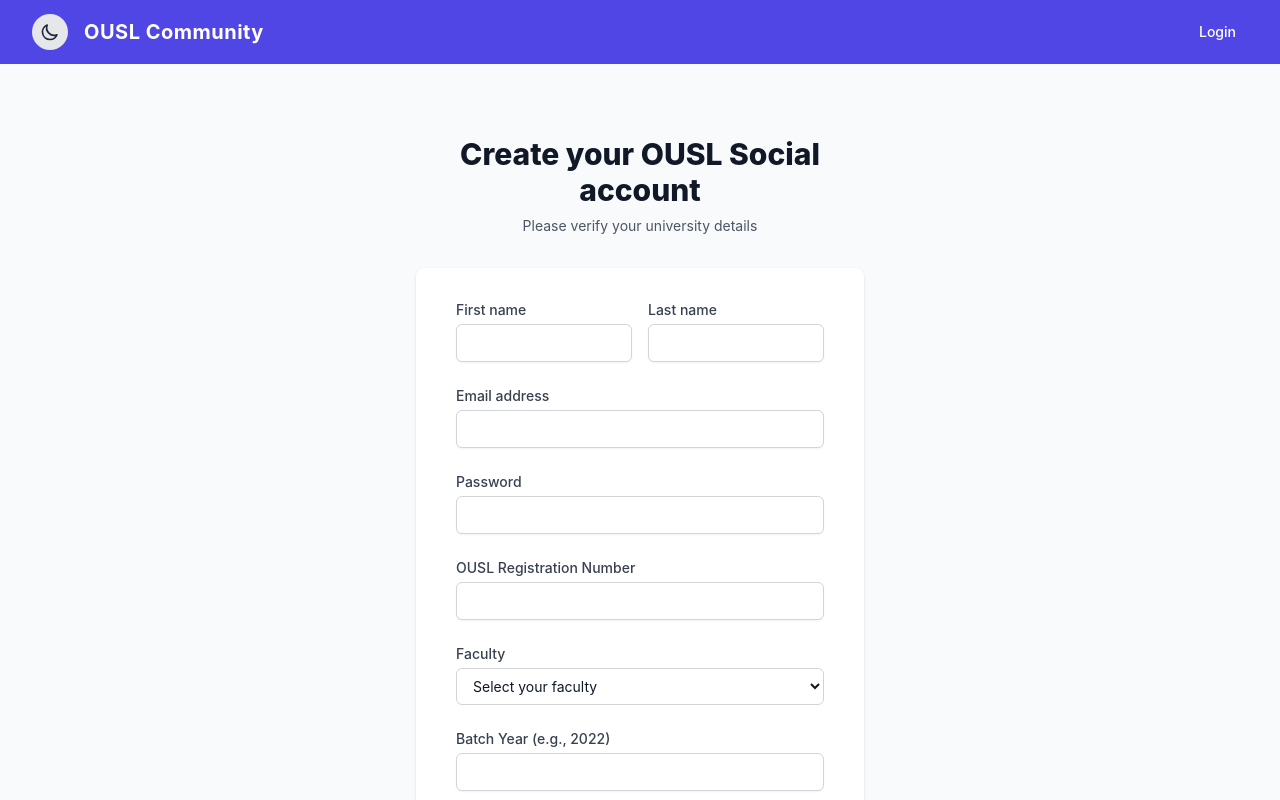
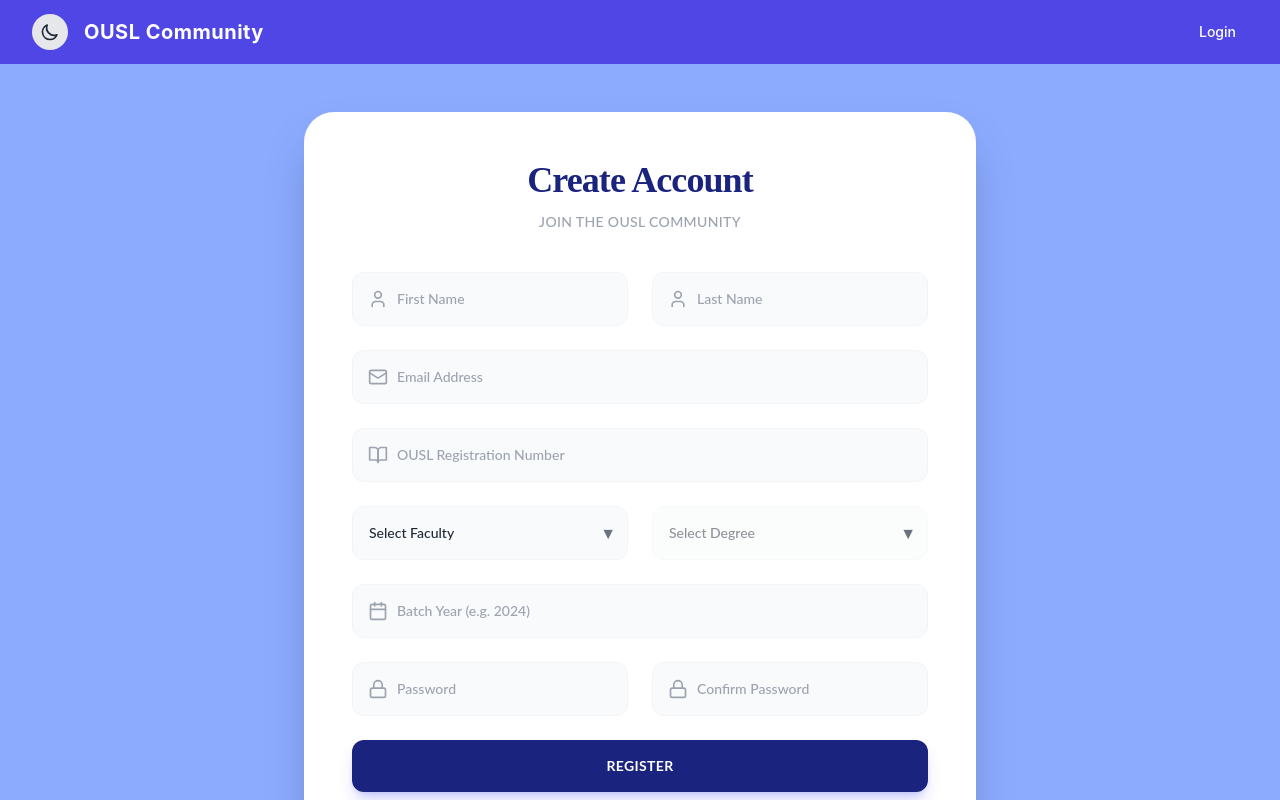
Before and after one commit to Sandun441/OpenSocialM, a React (Create React App) app in the folder frontend/: page /register in a window 1280 px wide. Shown: the top 800 px of the page. Built offline with nearby package versions, Linux system fonts and the light colour scheme.

Commit message:
Updated register frontend

```diff
--- a/frontend/src/components/auth/Register.js
+++ b/frontend/src/components/auth/Register.js
@@ -1,6 +1,7 @@
 import React, { useState, useContext } from 'react';
-import { useNavigate } from 'react-router-dom';
+import { useNavigate, Link } from 'react-router-dom';
 import { AuthContext } from '../../context/authContext';
+import { User, Mail, Lock, BookOpen, Calendar } from 'lucide-react';
 
 const degreeProgramMap = {
   'Engineering Technology': [
@@ -59,6 +60,7 @@
     lastName: '',
     email: '',
     password: '',
+    confirmPassword: '',
     registrationNumber: '',
     faculty: '',
     degreeProgram: '',
@@ -66,18 +68,28 @@
   });
 
   const [isLoading, setIsLoading] = useState(false);
+  const [localError, setLocalError] = useState('');
 
   const onChange = e => {
     setFormData({ ...formData, [e.target.name]: e.target.value });
     if (error) clearErrors();
+    if (localError) setLocalError('');
   };
 
   const onSubmit = async e => {
     e.preventDefault();
     clearErrors();
+    setLocalError('');
+
+    if (formData.password !== formData.confirmPassword) {
+      setLocalError("Passwords do not match");
+      return;
+    }
+
     setIsLoading(true);
     try {
-      const success = await register(formData);
+      const { confirmPassword, ...dataToSend } = formData;
+      const success = await register(dataToSend);
       if (success) navigate('/dashboard');
     } finally {
       setIsLoading(false);
@@ -85,223 +97,199 @@
   };
 
   return (
-    <div className="min-h-screen bg-gray-50 dark:bg-gray-900 flex flex-col justify-center py-12 sm:px-6 lg:px-8">
-      <div className="sm:mx-auto sm:w-full sm:max-w-md">
-        <h2 className="mt-6 text-center text-3xl font-extrabold text-gray-900 dark:text-white">
-          Create your OUSL Social account
+    // 1. BACKGROUND: Added 'dark:bg-slate-900'
+    <div className="min-h-screen bg-[#8CABFF] dark:bg-slate-900 transition-colors duration-300 flex items-center justify-center p-4 font-['Lato'] py-12">
+
+      {/* 2. MAIN CARD: Added 'dark:bg-slate-800' */}
+      <div className="bg-white dark:bg-slate-800 rounded-[30px] shadow-2xl w-full max-w-2xl p-8 md:p-12 transform transition-all hover:shadow-3xl">
+
+        {/* HEADER */}
+        <div className="text-center mb-10">
+          <h2 className="text-4xl font-bold font-['Playfair_Display'] text-[#1A237E] dark:text-white mb-3 tracking-tight">
+            Create Account
           </h2>
-        <p className="mt-2 text-center text-sm text-gray-600 dark:text-gray-300">
-          Please verify your university details
+          <p className="text-gray-400 dark:text-gray-400 text-sm font-medium tracking-wide uppercase">
+            Join the OUSL Community
           </p>
         </div>
 
-      <div className="mt-8 sm:mx-auto sm:w-full sm:max-w-md">
-        <div className="bg-white dark:bg-gray-800 py-8 px-4 shadow sm:rounded-lg sm:px-10">
-          {error && (
-            <div className="mb-4 bg-red-50 dark:bg-red-900/20 border-l-4 border-red-500 dark:border-red-700 p-4">
-              <div className="flex">
-                <div className="flex-shrink-0">
-                  <svg className="h-5 w-5 text-red-500" xmlns="http://www.w3.org/2000/svg" viewBox="0 0 20 20" fill="currentColor">
-                    <path fillRule="evenodd" d="M10 18a8 8 0 100-16 8 8 0 000 16zM8.707 7.293a1 1 0 00-1.414 1.414L8.586 10l-1.293 1.293a1 1 0 101.414 1.414L10 11.414l1.293 1.293a1 1 0 001.414-1.414L11.414 10l1.293-1.293a1 1 0 00-1.414-1.414L10 8.586 8.707 7.293z" clipRule="evenodd" />
-                  </svg>
-                </div>
-                <div className="ml-3">
-                  <p className="text-sm text-red-700 dark:text-red-300">{error}</p>
-                </div>
-              </div>
+        {/* ERROR MESSAGE */}
+        {(error || localError) && (
+          <div className="mb-6 p-3 rounded-xl bg-red-50 dark:bg-red-900/30 text-red-500 dark:text-red-300 text-sm text-center border border-red-100 dark:border-red-800 animate-pulse font-medium">
+            {error || localError}
           </div>
         )}
 
         <form className="space-y-6" onSubmit={onSubmit}>
-            <div className="grid grid-cols-1 gap-y-6 gap-x-4 sm:grid-cols-2">
-              <div>
-                <label htmlFor="firstName" className="block text-sm font-medium text-gray-700 dark:text-gray-300">
-                  First name
-                </label>
-                <div className="mt-1">
+
+          {/* NAME FIELDS */}
+          <div className="grid grid-cols-1 md:grid-cols-2 gap-6">
+            <div className="relative group">
+               <div className="absolute inset-y-0 left-0 pl-4 flex items-center pointer-events-none">
+                <User className="h-5 w-5 text-gray-400 group-focus-within:text-[#1A237E] transition-colors" />
+              </div>
               <input
-                    id="firstName"
                 name="firstName"
                 type="text"
+                required
+                placeholder="First Name"
                 value={formData.firstName}
                 onChange={onChange}
+                className="w-full pl-11 pr-4 py-4 bg-gray-50 dark:bg-slate-700 border border-gray-100 dark:border-slate-600 text-gray-800 dark:text-white text-sm rounded-xl focus:ring-2 focus:ring-[#1A237E] focus:border-transparent outline-none transition-all placeholder-gray-400 dark:placeholder-gray-500 font-medium"
+              />
+            </div>
+            <div className="relative group">
+               <div className="absolute inset-y-0 left-0 pl-4 flex items-center pointer-events-none">
+                <User className="h-5 w-5 text-gray-400 group-focus-within:text-[#1A237E] transition-colors" />
+              </div>
+              <input
+                name="lastName"
+                type="text"
                 required
-                    className="appearance-none block w-full px-3 py-2 border border-gray-300 dark:border-gray-600 rounded-md shadow-sm placeholder-gray-400 dark:placeholder-gray-500 focus:outline-none focus:ring-indigo-500 focus:border-indigo-500 sm:text-sm bg-white dark:bg-gray-700 text-gray-900 dark:text-white"
+                placeholder="Last Name"
+                value={formData.lastName}
+                onChange={onChange}
+                className="w-full pl-11 pr-4 py-4 bg-gray-50 dark:bg-slate-700 border border-gray-100 dark:border-slate-600 text-gray-800 dark:text-white text-sm rounded-xl focus:ring-2 focus:ring-[#1A237E] focus:border-transparent outline-none transition-all placeholder-gray-400 dark:placeholder-gray-500 font-medium"
               />
             </div>
           </div>
 
-              <div>
-                <label htmlFor="lastName" className="block text-sm font-medium text-gray-700 dark:text-gray-300">
-                  Last name
-                </label>
-                <div className="mt-1">
+          {/* EMAIL */}
+          <div className="relative group">
+            <div className="absolute inset-y-0 left-0 pl-4 flex items-center pointer-events-none">
+              <Mail className="h-5 w-5 text-gray-400 group-focus-within:text-[#1A237E] transition-colors" />
+            </div>
             <input
-                    id="lastName"
-                    name="lastName"
+              name="email"
+              type="email"
+              required
+              placeholder="Email Address"
+              value={formData.email}
+              onChange={onChange}
+              className="w-full pl-11 pr-4 py-4 bg-gray-50 dark:bg-slate-700 border border-gray-100 dark:border-slate-600 text-gray-800 dark:text-white text-sm rounded-xl focus:ring-2 focus:ring-[#1A237E] focus:border-transparent outline-none transition-all placeholder-gray-400 dark:placeholder-gray-500 font-medium"
+            />
+          </div>
+
+          {/* OUSL REG NO */}
+          <div className="relative group">
+            <div className="absolute inset-y-0 left-0 pl-4 flex items-center pointer-events-none">
+              <BookOpen className="h-5 w-5 text-gray-400 group-focus-within:text-[#1A237E] transition-colors" />
+            </div>
+            <input
+              name="registrationNumber"
               type="text"
-                    value={formData.lastName}
+              required
+              placeholder="OUSL Registration Number"
+              value={formData.registrationNumber}
+              onChange={onChange}
+              className="w-full pl-11 pr-4 py-4 bg-gray-50 dark:bg-slate-700 border border-gray-100 dark:border-slate-600 text-gray-800 dark:text-white text-sm rounded-xl focus:ring-2 focus:ring-[#1A237E] focus:border-transparent outline-none transition-all placeholder-gray-400 dark:placeholder-gray-500 font-medium"
+            />
+          </div>
+
+          {/* FACULTY & DEGREE */}
+          <div className="grid grid-cols-1 md:grid-cols-2 gap-6">
+            <div className="relative group">
+              <select
+                name="faculty"
+                value={formData.faculty}
                 onChange={onChange}
                 required
-                    className="appearance-none block w-full px-3 py-2 border border-gray-300 dark:border-gray-600 rounded-md shadow-sm placeholder-gray-400 dark:placeholder-gray-500 focus:outline-none focus:ring-indigo-500 focus:border-indigo-500 sm:text-sm bg-white dark:bg-gray-700 text-gray-900 dark:text-white"
-                  />
+                className="w-full px-4 py-4 bg-gray-50 dark:bg-slate-700 border border-gray-100 dark:border-slate-600 text-gray-800 dark:text-white text-sm rounded-xl focus:ring-2 focus:ring-[#1A237E] focus:border-transparent outline-none transition-all font-medium appearance-none cursor-pointer"
+              >
+                <option value="">Select Faculty</option>
+                {faculties.map(fac => <option key={fac} value={fac}>{fac}</option>)}
+              </select>
+              <div className="absolute inset-y-0 right-0 flex items-center pr-3 pointer-events-none text-gray-500">▼</div>
             </div>
+
+            <div className="relative group">
+              <select
+                name="degreeProgram"
+                value={formData.degreeProgram}
+                onChange={onChange}
+                required
+                disabled={!formData.faculty}
+                className={`w-full px-4 py-4 bg-gray-50 dark:bg-slate-700 border border-gray-100 dark:border-slate-600 text-gray-800 dark:text-white text-sm rounded-xl focus:ring-2 focus:ring-[#1A237E] focus:border-transparent outline-none transition-all font-medium appearance-none cursor-pointer ${!formData.faculty ? 'opacity-50 cursor-not-allowed' : ''}`}
+              >
+                <option value="">Select Degree</option>
+                {formData.faculty && degreeProgramMap[formData.faculty]?.map(deg => (
+                  <option key={deg} value={deg}>{deg}</option>
+                ))}
+              </select>
+              <div className="absolute inset-y-0 right-0 flex items-center pr-3 pointer-events-none text-gray-500">▼</div>
             </div>
           </div>
 
-            <div>
-              <label htmlFor="email" className="block text-sm font-medium text-gray-700 dark:text-gray-300">
-                Email address
-              </label>
-              <div className="mt-1">
+          {/* BATCH YEAR */}
+          <div className="relative group">
+            <div className="absolute inset-y-0 left-0 pl-4 flex items-center pointer-events-none">
+              <Calendar className="h-5 w-5 text-gray-400 group-focus-within:text-[#1A237E] transition-colors" />
+            </div>
             <input
-                  id="email"
-                  name="email"
-                  type="email"
-                  autoComplete="email"
-                  value={formData.email}
+              name="batch"
+              type="number"
+              min="2000"
+              max={new Date().getFullYear()}
+              required
+              placeholder="Batch Year (e.g. 2024)"
+              value={formData.batch}
               onChange={onChange}
+              className="w-full pl-11 pr-4 py-4 bg-gray-50 dark:bg-slate-700 border border-gray-100 dark:border-slate-600 text-gray-800 dark:text-white text-sm rounded-xl focus:ring-2 focus:ring-[#1A237E] focus:border-transparent outline-none transition-all placeholder-gray-400 dark:placeholder-gray-500 font-medium"
+            />
+          </div>
+
+          {/* PASSWORD FIELDS */}
+          <div className="grid grid-cols-1 md:grid-cols-2 gap-6">
+            <div className="relative group">
+              <div className="absolute inset-y-0 left-0 pl-4 flex items-center pointer-events-none">
+                <Lock className="h-5 w-5 text-gray-400 group-focus-within:text-[#1A237E] transition-colors" />
+              </div>
+              <input
+                name="password"
+                type="password"
                 required
-                  className="appearance-none block w-full px-3 py-2 border border-gray-300 dark:border-gray-600 rounded-md shadow-sm placeholder-gray-400 dark:placeholder-gray-500 focus:outline-none focus:ring-indigo-500 focus:border-indigo-500 sm:text-sm bg-white dark:bg-gray-700 text-gray-900 dark:text-white"
+                minLength={6}
+                placeholder="Password"
+                value={formData.password}
+                onChange={onChange}
+                className="w-full pl-11 pr-4 py-4 bg-gray-50 dark:bg-slate-700 border border-gray-100 dark:border-slate-600 text-gray-800 dark:text-white text-sm rounded-xl focus:ring-2 focus:ring-[#1A237E] focus:border-transparent outline-none transition-all placeholder-gray-400 dark:placeholder-gray-500 font-medium"
+              />
+            </div>
+            <div className="relative group">
+              <div className="absolute inset-y-0 left-0 pl-4 flex items-center pointer-events-none">
+                <Lock className="h-5 w-5 text-gray-400 group-focus-within:text-[#1A237E] transition-colors" />
+              </div>
+              <input
+                name="confirmPassword"
+                type="password"
+                required
+                placeholder="Confirm Password"
+                value={formData.confirmPassword}
+                onChange={onChange}
+                className="w-full pl-11 pr-4 py-4 bg-gray-50 dark:bg-slate-700 border border-gray-100 dark:border-slate-600 text-gray-800 dark:text-white text-sm rounded-xl focus:ring-2 focus:ring-[#1A237E] focus:border-transparent outline-none transition-all placeholder-gray-400 dark:placeholder-gray-500 font-medium"
               />
             </div>
           </div>
 
-            <div>
-              <label htmlFor="password" className="block text-sm font-medium text-gray-700 dark:text-gray-300">
-                Password
-              </label>
-              <div className="mt-1">
-                <input
-                  id="password"
-                  name="password"
-                  type="password"
-                  autoComplete="new-password"
-                  value={formData.password}
-                  onChange={onChange}
-                  required
-                  minLength={6}
-                  className="appearance-none block w-full px-3 py-2 border border-gray-300 dark:border-gray-600 rounded-md shadow-sm placeholder-gray-400 dark:placeholder-gray-500 focus:outline-none focus:ring-indigo-500 focus:border-indigo-500 sm:text-sm bg-white dark:bg-gray-700 text-gray-900 dark:text-white"
-                />
-              </div>
-            </div>
-
-            <div>
-              <label htmlFor="registrationNumber" className="block text-sm font-medium text-gray-700 dark:text-gray-300">
-                OUSL Registration Number
-              </label>
-              <div className="mt-1">
-                <input
-                  id="registrationNumber"
-                  name="registrationNumber"
-                  type="text"
-                  value={formData.registrationNumber}
-                  onChange={onChange}
-                  required
-                  className="appearance-none block w-full px-3 py-2 border border-gray-300 dark:border-gray-600 rounded-md shadow-sm placeholder-gray-400 dark:placeholder-gray-500 focus:outline-none focus:ring-indigo-500 focus:border-indigo-500 sm:text-sm bg-white dark:bg-gray-700 text-gray-900 dark:text-white"
-                />
-              </div>
-            </div>
-
-            <div>
-              <label htmlFor="faculty" className="block text-sm font-medium text-gray-700 dark:text-gray-300">Faculty</label>
-              <select
-                id="faculty"
-                name="faculty"
-                value={formData.faculty}
-                onChange={onChange}
-                required
-                className=" mt-1 block w-full px-3 py-2 rounded-md placeholder-gray-400 dark:placeholder-gray-500 focus:border-indigo-500 sm:text-sm bg-white dark:bg-gray-700 text-gray-900 dark:text-white border border-gray-300 dark:border-gray-600"
-              >
-                <option value="">Select your faculty</option>
-                {faculties.map(fac => (
-                  <option key={fac} value={fac}>{fac}</option>
-                ))}
-              </select>
-            </div>
-
-            {formData.faculty && (
-              <div>
-                <label htmlFor="degreeProgram" className="block text-sm font-medium text-gray-700 dark:text-gray-300">Degree Program</label>
-                <select
-                  id="degreeProgram"
-                  name="degreeProgram"
-                  value={formData.degreeProgram}
-                  onChange={onChange}
-                  required
-                  className=" mt-1 block w-full px-3 py-2 rounded-md placeholder-gray-400 dark:placeholder-gray-500 focus:border-indigo-500 sm:text-sm bg-white dark:bg-gray-700 text-gray-900 dark:text-white border border-gray-300 dark:border-gray-600"
-                >
-                  <option value="">Select your degree program</option>
-                  {degreeProgramMap[formData.faculty]?.map(deg => (
-                    <option key={deg} value={deg}>{deg}</option>
-                  ))}
-                </select>
-              </div>
-            )}
-
-            <div>
-              <label htmlFor="batch" className="block text-sm font-medium text-gray-700 dark:text-gray-300">
-                Batch Year (e.g., 2022)
-              </label>
-              <div className="mt-1">
-                <input
-                  id="batch"
-                  name="batch"
-                  type="number"
-                  min="2000"
-                  max={new Date().getFullYear()}
-                  value={formData.batch}
-                  onChange={onChange}
-                  required
-                  className="appearance-none block w-full px-3 py-2 border border-gray-300 dark:border-gray-600 rounded-md shadow-sm placeholder-gray-400 dark:placeholder-gray-500 focus:outline-none focus:ring-indigo-500 focus:border-indigo-500 sm:text-sm bg-white dark:bg-gray-700 text-gray-900 dark:text-white"
-                />
-              </div>
-            </div>
-
-            <div>
           <button
             type="submit"
             disabled={isLoading}
-                className={`w-full flex justify-center py-2 px-4 border border-transparent rounded-md shadow-sm text-sm font-medium text-white bg-indigo-600 hover:bg-indigo-700 focus:outline-none focus:ring-2 focus:ring-offset-2 focus:ring-indigo-500 ${isLoading ? 'opacity-70 cursor-not-allowed' : ''}`}
+            className="w-full bg-[#1A237E] hover:bg-[#151b60] text-white font-bold py-4 rounded-xl shadow-lg shadow-indigo-500/30 transition-all transform hover:-translate-y-0.5 active:scale-95 tracking-wide text-sm mt-4"
           >
-                {isLoading ? (
-                  <>
-                    <svg className="animate-spin -ml-1 mr-3 h-5 w-5 text-white" xmlns="http://www.w3.org/2000/svg" fill="none" viewBox="0 0 24 24">
-                      <circle className="opacity-25" cx="12" cy="12" r="10" stroke="currentColor" strokeWidth="4"></circle>
-                      <path className="opacity-75" fill="currentColor" d="M4 12a8 8 0 018-8V0C5.373 0 0 5.373 0 12h4zm2 5.291A7.962 7.962 0 014 12H0c0 3.042 1.135 5.824 3 7.938l3-2.647z"></path>
-                    </svg>
-                    Registering...
-                  </>
-                ) : 'Register'}
+            {isLoading ? 'CREATING ACCOUNT...' : 'REGISTER'}
           </button>
-            </div>
         </form>
 
-          <div className="mt-6">
-            <div className="relative">
-              <div className="absolute inset-0 flex items-center">
-                <div className="w-full border-t border-gray-300 dark:border-gray-700" />
-              </div>
-              <div className="relative flex justify-center text-sm">
-                <span className="px-2 bg-white dark:bg-gray-800 text-gray-500 dark:text-gray-400">
+        <div className="mt-8 text-center text-xs text-gray-400 dark:text-gray-500 font-medium">
           Already have an account?
-                </span>
-              </div>
+          <Link to="/login" className="font-bold text-[#1A237E] dark:text-blue-400 hover:underline ml-1 tracking-wide">
+            LOGIN HERE
+          </Link>
         </div>
 
-            <div className="mt-6">
-              <button
-                onClick={() => navigate('/dashboard')}
-                className="w-full flex justify-center py-2 px-4 border border-gray-300 dark:border-gray-600 rounded-md shadow-sm text-sm font-medium text-gray-700 dark:text-gray-300 bg-white dark:bg-gray-700 hover:bg-gray-50 dark:hover:bg-gray-600 focus:outline-none focus:ring-2 focus:ring-offset-2 focus:ring-indigo-500"
-              >
-                Login
-              </button>
-            </div>
-          </div>
-        </div>
       </div>
     </div>
   );
 };
-//confirm pasword field
+
 export default Register;
```
Lines whose indentation alone changed are shown as unchanged.
